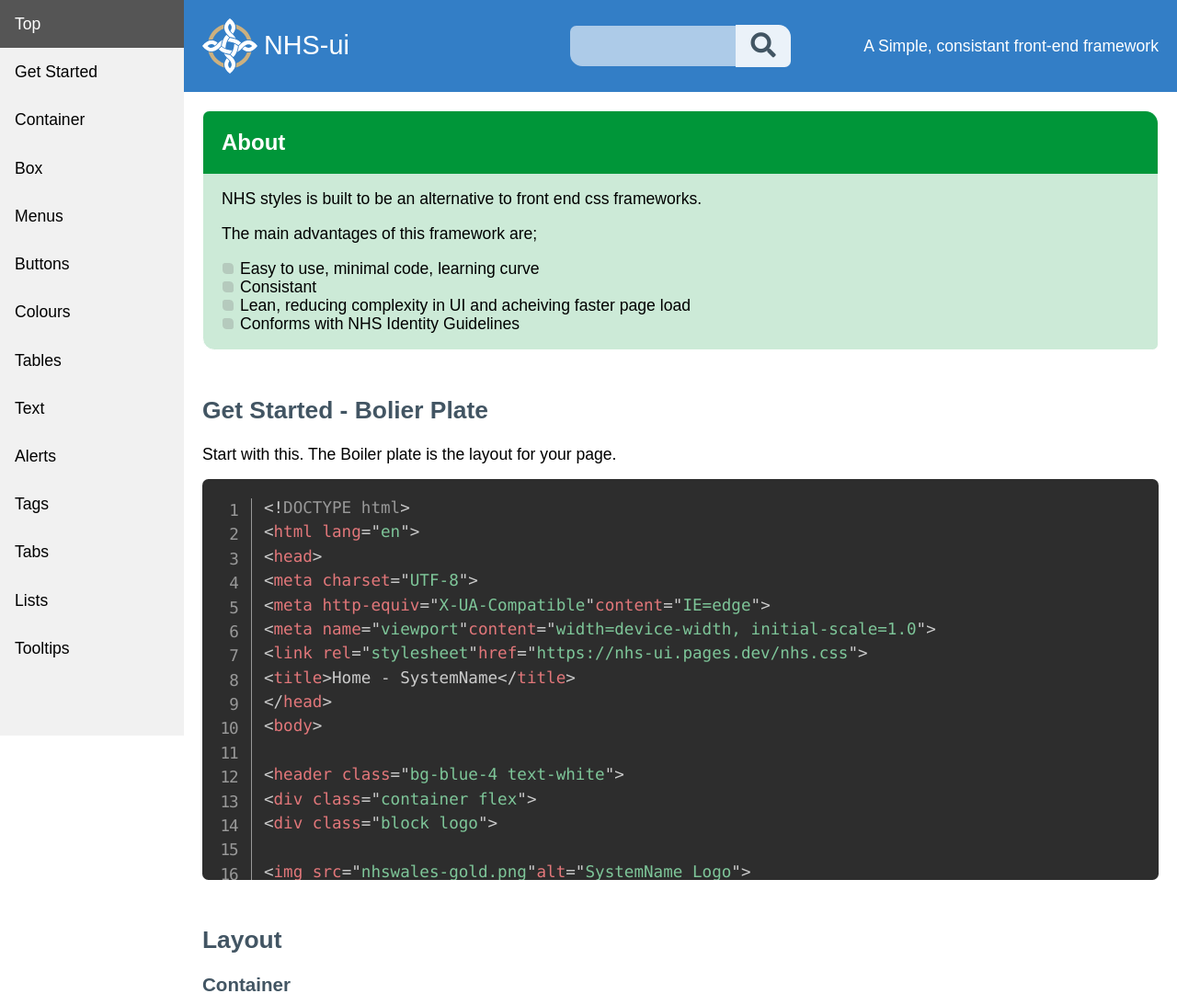
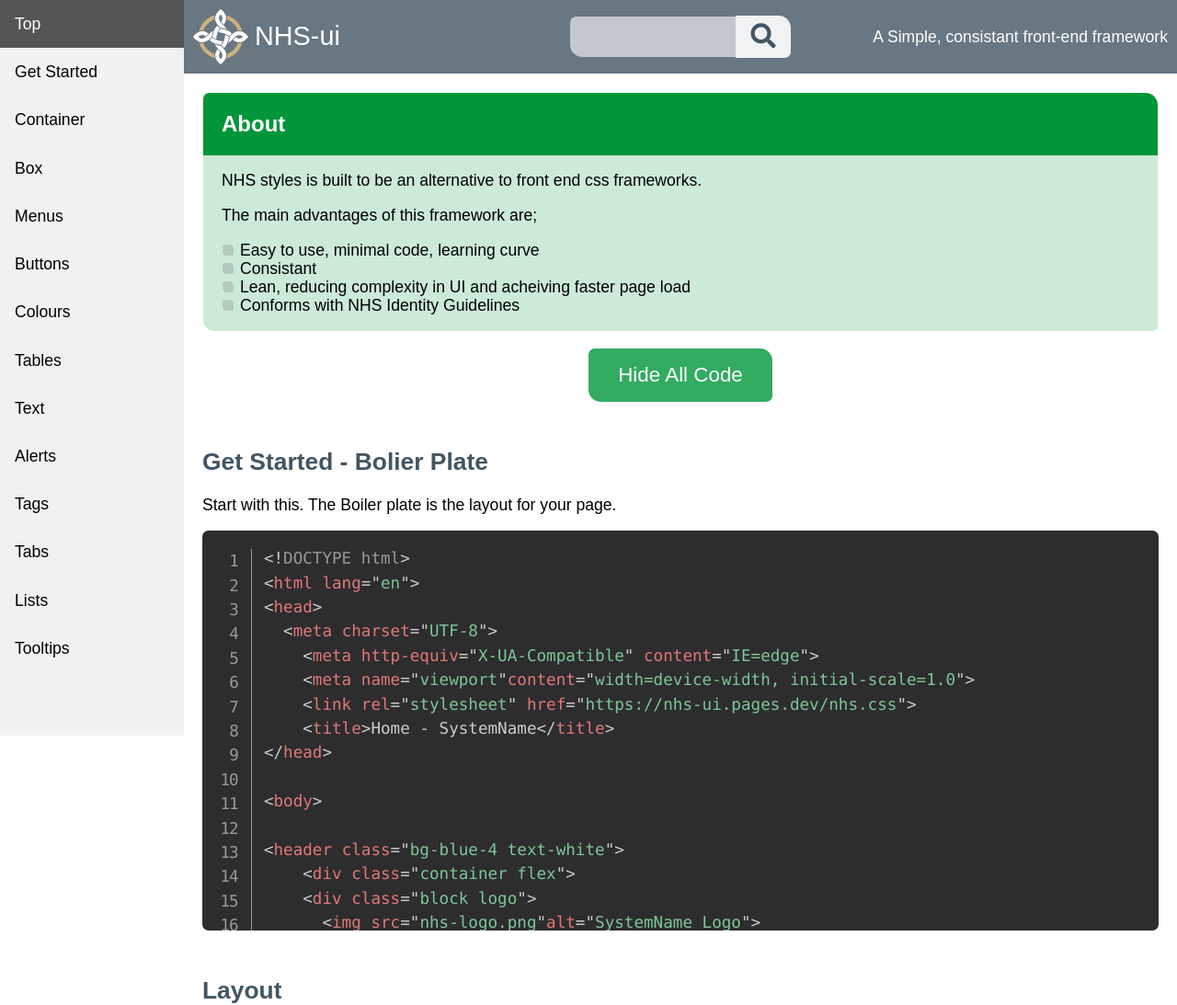
Before and after one commit to jake-jenkins/NHS-ui, a website: page index.html in a window 1280 px wide. Shown: the top 1093 px of the page at 92% size. Drawn offline with Linux system fonts and the light colour scheme; some packages are replaced by stand-ins of ours; a script that the page names is missing.

Commit message:
ui changes

```diff
--- a/css/nhs.css
+++ b/css/nhs.css
@@ -19,9 +19,8 @@
   padding: 10px;
 }
 
-.banner {
-  padding: 30px 20px 30px 20px;
-  display: flex;
+header {
+  padding: 10px;
 }
 
 main {
@@ -308,3 +307,9 @@
 ul {
   list-style-image: url("/img/bullet.png");
 }
+
+/* Responsive */
+
+.hide {
+  display: none;
+}
--- a/index.html
+++ b/index.html
@@ -124,8 +124,8 @@
         <a href="#tooltips">Tooltips</a>
       </div>
 <div class="main1">
-    <header id="top" class="bg-blue-4 text-white">
-        <div class="container flex">
+    <header id="top" class="bg-grey-4 text-white">
+        <div class="flex">
         <div class="block logo">
 
         <img src="nhswales-gold.png"alt="SystemName Logo">
@@ -157,53 +157,54 @@
     </ul>
 </div>
 
+<p class="text-center"><a class="button-md bg-green-4" onclick="hideCode(code1)">Hide All Code</a></p>
+
 
 <h2 id="boiler-plate">Get Started - Bolier Plate</h2>
 <p>Start with this.  The Boiler plate is the layout for your page.</p>
 
-<pre><code class="language-html"><div>&lt;!DOCTYPE html&gt;</div>
-<div>&lt;html lang="en"&gt;</div>
-<div>&lt;head&gt;</div>
-<div>&lt;meta charset="UTF-8"&gt;</div>
-<div>&lt;meta http-equiv="X-UA-Compatible"content="IE=edge"&gt;</div>
-<div>&lt;meta name="viewport"content="width=device-width, initial-scale=1.0"&gt;</div>
-<div>&lt;link rel="stylesheet"href="https://nhs-ui.pages.dev/nhs.css"&gt;</div>
-<div>&lt;title&gt;Home - SystemName&lt;/title&gt;</div>
-<div>&lt;/head&gt;</div>
-<div>&lt;body&gt;</div>
-<div>&nbsp;</div>
-<div>&lt;header class="bg-blue-4 text-white"&gt;</div>
-<div>&lt;div class="container flex"&gt;</div>
-<div>&lt;div class="block logo"&gt;</div>
-<div>&nbsp;</div>
-<div>&lt;img src="nhswales-gold.png"alt="SystemName Logo"&gt;</div>
-<div>&lt;a href="/"&gt;SystemName&lt;/a&gt;</div>
-<div>&lt;/div&gt;</div>
-<div>&nbsp;</div>
-<div>&lt;div class="block search"&gt;</div>
-<div>&lt;input type="search"&gt;</div>
-<div>&lt;a class="button"type="submit"value="Search"&gt;&lt;i class="fas fa-search"&gt;&lt;/i&gt;&lt;/a&gt;</div>
-<div>&lt;/div&gt;</div>
-<br />
-<div>&lt;nav class="block text-right text-middle"&gt;</div>
-<div>&lt;a href="/"&gt;&lt;i class="fas fa-home"&gt;&lt;/i&gt;&lt;/a&gt;</div>
-<div>&lt;a href="/settings"&gt;&lt;i class="fas fa-cog"&gt;&lt;/i&gt;&lt;/a&gt;</div>
-<div>&lt;a href="/logout"&gt;&lt;i class="fas fa-sign-out-alt"&gt;&lt;/i&gt;&lt;/a&gt;</div>
-<div>&lt;/nav&gt;</div>
-<div>&lt;/div&gt;</div>
-<div>&lt;/header&gt;</div>
-<br />
-<div>&lt;main&gt;</div>
-<div>&lt;h1 class="text-blue"&gt;Title&lt;/h1&gt;</div>
-<div>&lt;p&gt;Main content area&lt;/p&gt;</div>
-<div>&lt;/main&gt;</div>
-<br />
-<div>&lt;footer class="bg-grey-1 text-center"&gt;</div>
-<div>&lt;a href="/"&gt;SystemName&lt;/a&gt; - Footer text</div>
-<div>&lt;/footer&gt;</div>
-<br />
-<div>&lt;/body&gt;</div>
-<div>&lt;/html&gt;</div>
+<pre id="code1"><code class="language-html">&lt;!DOCTYPE html&gt;
+&lt;html lang="en"&gt;
+&lt;head&gt;
+  &lt;meta charset="UTF-8"&gt;
+	&lt;meta http-equiv="X-UA-Compatible" content="IE=edge"&gt;
+	&lt;meta name="viewport"content="width=device-width, initial-scale=1.0"&gt;
+	&lt;link rel="stylesheet" href="https://nhs-ui.pages.dev/nhs.css"&gt;
+	&lt;title&gt;Home - SystemName&lt;/title&gt;
+&lt;/head&gt;
+
+&lt;body&gt;
+
+&lt;header class="bg-blue-4 text-white"&gt;
+	&lt;div class="container flex"&gt;
+	&lt;div class="block logo"&gt;
+	  &lt;img src="nhs-logo.png"alt="SystemName Logo"&gt;
+	  &lt;a href="/"&gt;SystemName&lt;/a&gt;
+	&lt;/div&gt;
+	&lt;div class="block search"&gt;
+	  &lt;input type="search"&gt;
+	  &lt;a class="button" type="submit" value="Search"&gt;&lt;i class="fas fa-search"&gt;&lt;/i&gt;&lt;/a&gt;
+	&lt;/div&gt;
+	  &lt;nav class="block text-right text-middle"&gt;
+      &lt;a href="/"&gt;&lt;i class="fas fa-home"&gt;&lt;/i&gt;&lt;/a&gt;
+      &lt;a href="/settings"&gt;&lt;i class="fas fa-cog"&gt;&lt;/i&gt;&lt;/a&gt;
+      &lt;a href="/logout"&gt;&lt;i class="fas fa-sign-out-alt"&gt;&lt;/i&gt;&lt;/a&gt;
+	  &lt;/nav&gt;
+	&lt;/div&gt;
+&lt;/header&gt;
+</p>
+&lt;main&gt;
+	  &lt;h1 class="text-blue"&gt;Title&lt;/h1&gt;
+	    &lt;p&gt;Main content area&lt;/p&gt;
+&lt;/main&gt;
+<p>
+&lt;footer class="bg-grey-1 text-center"&gt;
+	  &lt;a href="/"&gt;SystemName&lt;/a&gt; - Footer text
+&lt;/footer&gt;
+	&lt;script src="https://nhs-ui.pages.dev/nhs.js"&gt;&lt;/script&gt;
+</p>
+&lt;/body&gt;
+&lt;/html&gt;
 </code></pre>
 
 <h2>Layout</h2>
@@ -281,6 +282,9 @@
     <div class="colour bg-green-2 text-black">bg-green-2</div>
     <div class="colour bg-green-1 text-black">bg-green-1</div>
 </div>
+<pre><code class="language-html">
+
+</code></pre>
 <h3>Highlights</h3>
 <p>Minimal use recommended.</p>
 <div class="flex">
@@ -298,6 +302,9 @@
     <div class="colour bg-red-2 text-black">bg-red-2</div>
     <div class="colour bg-red-1 text-black">bg-red-1</div>
 </div>
+<pre><code class="language-html">
+
+</code></pre>
 <hr>
 <h2 id="tables">Tables</h2>
 
@@ -454,6 +461,9 @@
     <h3>Tokyo</h3>
     <p>Tokyo is the capital of Japan.</p>
   </div>
+  <pre><code class="language-html">
+
+  </code></pre>
 <hr>
 <h2 id="lists">Lists</h2>
 <p>x</p>
@@ -464,10 +474,16 @@
     <li>Fourth Item</li>
     <li>Fifth Item</li>
 </ul>
+<pre><code class="language-html">
+
+</code></pre>
 <hr>
 
 <h2 id="tooltips">Tooltips</h2>
 <p>x</p>
+<pre><code class="language-html">
+
+</code></pre>
 <hr>
 </div>
 <div class="footer bg-grey-1">
@@ -478,5 +494,12 @@
 </div>
 <script src="/nhs.js"></script>
 <script src="/public/js/prism.js"></script>
+
+<script>
+  function hideCode(string, codeId) {
+    var code = document.getElementById('{codeId}');
+     code.classList.toggle("hide");
+}
+  </script>
 </body>
 </html>
```
